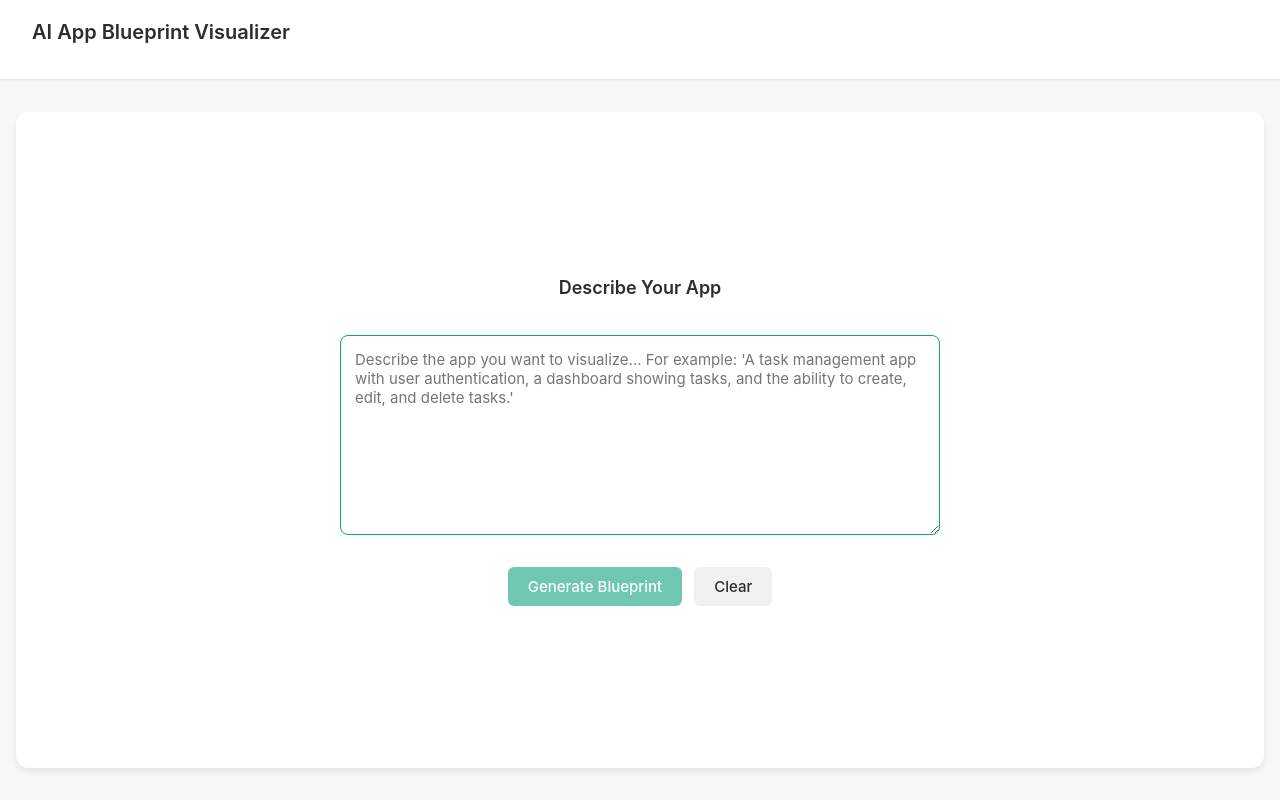
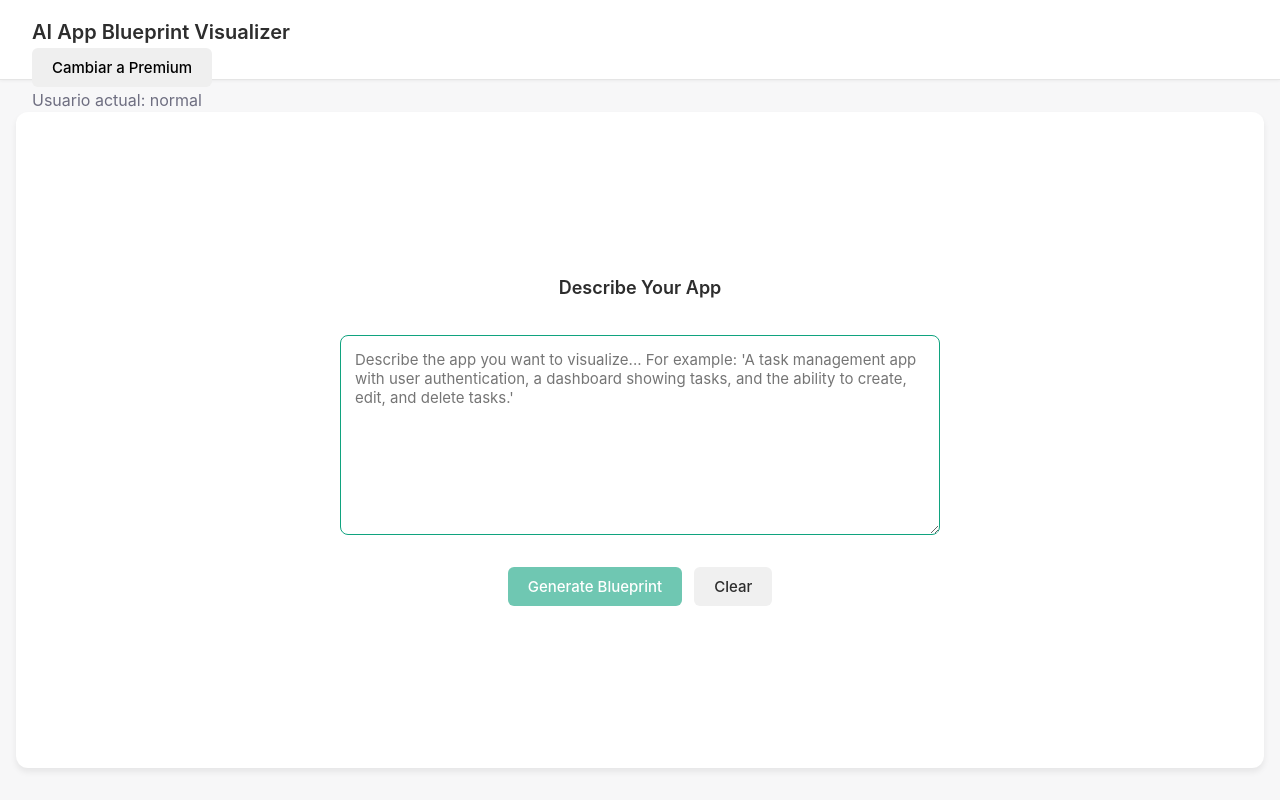
Before and after one commit to danielcaag17/ai-app-blueprint-visualizer, a React (Vite) app in the folder frontend/: page / in a window 1280 px wide. Built offline with nearby package versions, Linux system fonts and the light colour scheme.

Commit message:
Cambio de contexto para tipos de usuarios

```diff
--- a/frontend/src/components/Header.tsx
+++ b/frontend/src/components/Header.tsx
@@ -1,7 +1,15 @@
+import { useUser } from "../context/useUser.ts";
+
 export function Header() {
+  const { userType, toggleUserType } = useUser();
+
   return (
     <header>
       <h1>AI App Blueprint Visualizer</h1>
+      <button onClick={toggleUserType}>
+        Cambiar a {userType === "normal" ? "Premium" : "Normal"}
+      </button>
+      <p>Usuario actual: {userType} </p>
     </header>
   );
 }
--- /dev/null
+++ b/frontend/src/context/UserContext.tsx
@@ -0,0 +1,35 @@
+import { createContext, useState } from "react";
+import type { ReactNode } from "react";
+
+// Definir los tipos posibles de usuario
+type UserType = "normal" | "premium";
+
+// Estado del contexto
+export interface UserContextType {
+  userType: UserType;
+  toggleUserType: () => void;
+}
+
+// Crear el contexto con un valor por defecto
+const UserContext = createContext<UserContextType | undefined>(undefined);
+
+interface UserProviderProps {
+  children: ReactNode;
+}
+
+// Proveedor del contexto
+export function UserProvider({ children }: UserProviderProps) {
+  const [userType, setUserType] = useState<UserType>("normal");
+
+  const toggleUserType = () => {
+    setUserType((prev) => (prev === "normal" ? "premium" : "normal"));
+  };
+
+  return (
+    <UserContext.Provider value={{ userType, toggleUserType }}>
+      {children}
+    </UserContext.Provider>
+  );
+}
+
+export default UserContext;
--- /dev/null
+++ b/frontend/src/context/useUser.ts
@@ -0,0 +1,12 @@
+import { useContext } from "react";
+import UserContext from "./UserContext.tsx";
+import type { UserContextType } from "./UserContext.tsx";
+
+// Hook para usar el contexto
+export const useUser = (): UserContextType => {
+  const context = useContext(UserContext);
+  if (!context) {
+    throw new Error("useUser debe ser usado dentro de un UserProvider");
+  }
+  return context;
+};
--- a/frontend/src/main.tsx
+++ b/frontend/src/main.tsx
@@ -1,6 +1,8 @@
-import { StrictMode } from "react";
+import { StrictMode } from "react"; // Útil para desarrollo
 import { createRoot } from "react-dom/client";
 import App from "App.tsx";
+
+import { UserProvider } from "./context/UserContext";
 
 // CSS globales
 import "@css/reset.css";
@@ -10,6 +12,8 @@ import "@css/layouts.css";
 
 createRoot(document.getElementById("root")!).render(
   <StrictMode>
-    <App />
+    <UserProvider>
+      <App />
+    </UserProvider>
   </StrictMode>
 );
```
